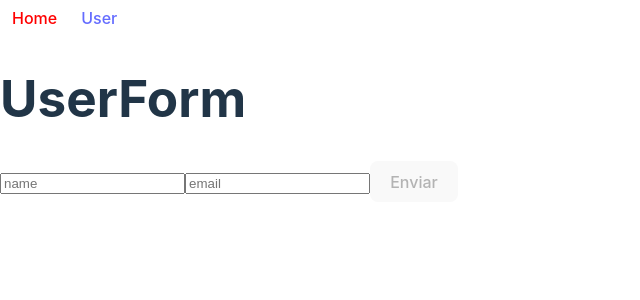
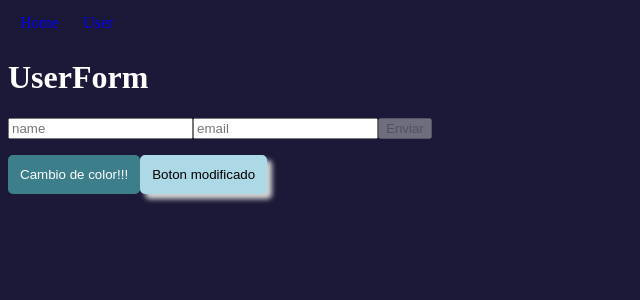
Before and after one commit to AranBeitia/ft-REACT, a React (Vite) app: page /user in a window 1280 px wide. Shown: the top 300 px of the page, without its empty margins (0-640 px from the left). Built offline with nearby package versions, Linux system fonts and the light colour scheme.

Commit message:
styled-components

```diff
--- a/package.json
+++ b/package.json
@@ -24,6 +24,7 @@
     "eslint-plugin-react": "^7.32.2",
     "eslint-plugin-react-hooks": "^4.6.0",
     "eslint-plugin-react-refresh": "^0.3.4",
+    "styled-components": "^5.3.10",
     "vite": "^4.3.9"
   }
 }
--- a/src/App.jsx
+++ b/src/App.jsx
@@ -1,6 +1,9 @@
 import React from 'react'
 import { BrowserRouter, Route, Routes } from 'react-router-dom'
 import { GlobalProvider } from './context/GlobalState'
+import GlobalStyles from './assets/styles/GlobalStyles'
+import { ThemeProvider } from 'styled-components'
+import { lightTheme, darkTheme } from './assets/styles/Theme'
 import { User } from './views/user/User'
 import { Home } from './views/home/Home'
 import Header from './components/Header/header'
@@ -10,11 +13,14 @@ function App() {
 		<>
 			<BrowserRouter>
 				<GlobalProvider>
-					<Header />
-					<Routes>
-						<Route path="/home" element={<Home />} />
-						<Route path="/user" element={<User />} />
-					</Routes>
+					<ThemeProvider theme={darkTheme}>
+						<GlobalStyles />
+						<Header />
+						<Routes>
+							<Route path="/home" element={<Home />} />
+							<Route path="/user" element={<User />} />
+						</Routes>
+					</ThemeProvider>
 				</GlobalProvider>
 			</BrowserRouter>
 		</>
--- /dev/null
+++ b/src/assets/styles/GlobalStyles.jsx
@@ -0,0 +1,10 @@
+import { createGlobalStyle } from 'styled-components'
+
+const GlobalStyles = createGlobalStyle`
+	body {
+		background-color: ${({ theme }) => theme.bodyBackground};
+    color: ${({ theme }) => theme.text};
+	}
+`
+
+export default GlobalStyles
--- /dev/null
+++ b/src/assets/styles/Theme.jsx
@@ -0,0 +1,9 @@
+export const lightTheme = {
+	text: '#0a155a',
+	bodyBackground: '#7D80AA',
+}
+
+export const darkTheme = {
+	text: '#ffffff',
+	bodyBackground: '#1C1938',
+}
--- a/src/assets/styles/main.scss
+++ b/src/assets/styles/main.scss
@@ -1,4 +1,4 @@
-@import 'abstracts/colors.scss';
-// // @import 'abstracts/mixins.scss';
+// @import 'abstracts/colors.scss';
+// // // @import 'abstracts/mixins.scss';
 
-@import 'base/base.scss';
+// @import 'base/base.scss';
--- /dev/null
+++ b/src/components/BaseButton/BaseButton.jsx
@@ -0,0 +1,42 @@
+import { useState } from 'react'
+import styled from 'styled-components'
+
+const PrettyButton = styled.button`
+	background-color: pink;
+	border: 2px solid pink;
+	border-radius: 5px;
+	color: black;
+	padding: 10px;
+	box-shadow: 5px 5px 5px 0px lightgray;
+`
+
+const InheritedButton = styled(PrettyButton)`
+	background-color: lightblue;
+	border: 2px solid lightblue;
+`
+
+const StyledButton = styled.button`
+	background-color: ${(props) => (props.isPink ? '#fa25ef' : '#3c7f8b')};
+	border: 2px solid ${(props) => (props.isPink ? '#fa25ef' : '#3c7f8b')};
+	border-radius: 5px;
+	color: ${(props) => (props.isPink ? '#000' : '#fff')};
+	padding: 10px;
+
+	:hover {
+		box-shadow: 5px 5px 5px 0px lightgray;
+	}
+`
+
+const BaseButton = () => {
+	const [isPink, setIsPink] = useState(false)
+	return (
+		<>
+			<StyledButton isPink={isPink} onClick={() => setIsPink(!isPink)}>
+				Cambio de color!!!
+			</StyledButton>
+			<InheritedButton>Boton modificado</InheritedButton>
+		</>
+	)
+}
+
+export default BaseButton
--- a/src/components/user-form/UserForm.jsx
+++ b/src/components/user-form/UserForm.jsx
@@ -1,5 +1,6 @@
 import React, { useState } from 'react'
 import { useNavigate } from 'react-router-dom'
+import BaseButton from '../baseButton/BaseButton'
 
 export const UserForm = () => {
 	let navigate = useNavigate()
@@ -71,6 +72,7 @@ export const UserForm = () => {
 				</button>
 				<p>{message}</p>
 			</form>
+			<BaseButton />
 		</>
 	)
 }
```
Also changed, not shown: 1 other file (tests, documents, lock files or other folders).
